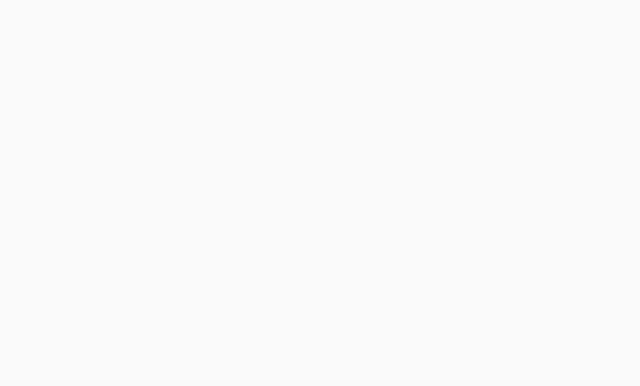
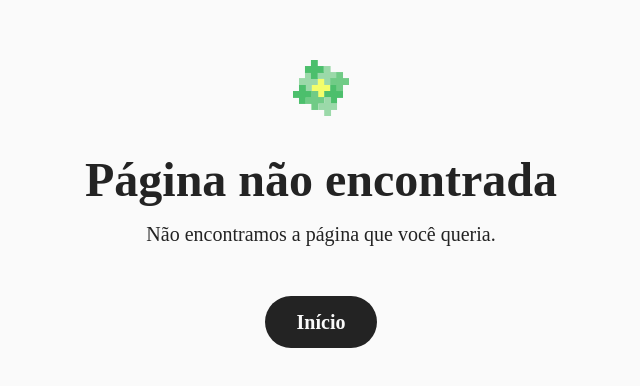
Before and after one commit to team-rbce/rbce, a React (Vite) app: page /nossos-projetos in a window 1280 px wide. Before the commit this address had no page. Shown: the part 196-582 px from the top of the page, without its empty margins (319-959 px from the left). Built offline with nearby package versions, Linux system fonts and the light colour scheme.

Commit message:
adding not found route

```diff
--- a/src/App.jsx
+++ b/src/App.jsx
@@ -2,12 +2,14 @@ import React from 'react';
 import { Route, Routes } from 'react-router-dom';
 import Home from './pages/Home/Home';
 import Layout from './pages/Layout/Layout';
+import NotFound from './pages/NotFound/NotFound';
 
 function App() {
   return (
     <Routes>
+      {/* Todos os elementos dentro desse router ja vao vir com o header e o footer, se preocupar em desenhar apenas o conteudo */}
       <Route path="/" element={ <Layout /> }>
-        {/* Todos os elementos dentro desse router ja vao vir com o header e o footer, se preocupar em desenhar apenas o conteudo */}
+
         <Route index element={ <Home /> } />
 
         {/* Colocar aqui a rota especifica e o componente referente a rota */}
@@ -16,8 +18,8 @@ function App() {
         {/* <Route path="/nossos-projetos" element={<About />} /> */}
         {/* <Route path="/linha-do-tempo" element={<About />} /> */}
         {/* <Route path="/time-de-desenvolvimento" element={<About />} /> */}
-        {/* <Route path="*" element={<NoMatch />} /> */}
       </Route>
+      <Route path="*" element={ <NotFound /> } />
     </Routes>
   );
 }
--- a/src/components/EmailModal/EmailModalForm.jsx
+++ b/src/components/EmailModal/EmailModalForm.jsx
@@ -30,7 +30,7 @@ export default function EmailModalForm({ setIsModalOpen }) {
 
   const handleSubmit = (event) => {
     event.preventDefault();
-    setUserMessage(initialUserMessage);
+    /* setUserMessage(initialUserMessage); */
     /* setIsModalOpen((prevState) => !prevState); */
   };
 
@@ -48,7 +48,7 @@ export default function EmailModalForm({ setIsModalOpen }) {
 
       <button
         type="submit"
-        className="text-white w-full py-3 rounded-md bg-color-tertiary hover:bg-color-primary mt-4 text-sm font-semibold shadow-custom disabled:bg-[black] disabled:cursor-not-allowed"
+        className="text-white w-full py-3 rounded-md bg-color-tertiary hover:bg-color-primary mt-4 text-sm font-semibold shadow-custom disabled:bg-color-logo-loghter disabled:cursor-not-allowed"
         disabled={ !verifyName(userMessage.name) || !verifyEmail(userMessage.email) || !verifyMessage(userMessage.message) }
       >
         Enviar
--- a/src/components/Header/Header.jsx
+++ b/src/components/Header/Header.jsx
@@ -1,31 +1,13 @@
 import React from 'react';
 import HeaderMenu from './HeaderMenu';
 import HeaderNav from './HeaderNav';
+import Logo from '../Logo/Logo';
 
 export default function Header() {
   return (
     <header className="flex px-3 py-4 justify-between items-center bg-background-primary-light sm:px-10 md:px-16 lg:px-24">
       <div className="flex items-center gap-2 text-[#3c4c41]">
-        <svg width="56" height="56" viewBox="0 0 56 56" fill="none" xmlns="http://www.w3.org/2000/svg">
-          <rect x="24.7939" y="12.0615" width="18.8092" height="6.89231" fill="#9BD9A9" />
-          <rect x="30.7788" y="24.9844" width="18.9538" height="6.83969" transform="rotate(-90 30.7788 24.9844)" fill="#9BD9A9" />
-          <rect x="18.3818" y="24.9844" width="18.8092" height="6.89231" fill="#F3FE6B" />
-          <rect x="24.3667" y="37.9076" width="18.9538" height="6.83969" transform="rotate(-90 24.3667 37.9076)" fill="#F3FE6B" />
-          <rect x="5.98486" y="18.0925" width="18.8092" height="6.89231" fill="#9BD9A9" />
-          <rect x="11.9697" y="31.0156" width="18.9538" height="6.83969" transform="rotate(-90 11.9697 31.0156)" fill="#9BD9A9" />
-          <rect y="31.0156" width="18.8092" height="6.89231" fill="#4CBF6C" />
-          <rect x="5.98486" y="43.9387" width="18.9538" height="6.83969" transform="rotate(-90 5.98486 43.9387)" fill="#4CBF6C" />
-          <rect x="11.9695" y="6.03076" width="18.8092" height="6.89231" fill="#4CBF6C" />
-          <rect x="17.9541" y="18.9539" width="18.9538" height="6.83969" transform="rotate(-90 17.9541 18.9539)" fill="#4CBF6C" />
-          <rect x="31.2061" y="31.0156" width="18.8092" height="6.89231" fill="#4CBF6C" />
-          <rect x="37.1909" y="43.9387" width="18.9538" height="6.83969" transform="rotate(-90 37.1909 43.9387)" fill="#4CBF6C" />
-          <rect x="37.1909" y="18.0925" width="18.8092" height="6.89231" fill="#70CB86" />
-          <rect x="43.1758" y="31.0156" width="18.9538" height="6.83969" transform="rotate(-90 43.1758 31.0156)" fill="#70CB86" />
-          <rect x="12.397" y="37.0463" width="18.8092" height="6.89231" fill="#70CB86" />
-          <rect x="18.3818" y="49.9692" width="18.9538" height="6.83969" transform="rotate(-90 18.3818 49.9692)" fill="#70CB86" />
-          <rect x="25.2212" y="43.077" width="18.8092" height="6.89231" fill="#9BD9A9" />
-          <rect x="31.2061" y="56.0001" width="18.9538" height="6.83969" transform="rotate(-90 31.2061 56.0001)" fill="#9BD9A9" />
-        </svg>
+        <Logo />
         <h1 className="font-LibreFranklinItalic font-black text-4xl tracking-tighter">rbce</h1>
       </div>
       <div className="font-LibreFranklin text-background-primary-dark">
--- /dev/null
+++ b/src/components/Logo/Logo.jsx
@@ -0,0 +1,26 @@
+import React from 'react';
+
+export default function Logo() {
+  return (
+    <svg width="56" height="56" viewBox="0 0 56 56" fill="none" xmlns="http://www.w3.org/2000/svg">
+      <rect x="24.7939" y="12.0615" width="18.8092" height="6.89231" fill="#9BD9A9" />
+      <rect x="30.7788" y="24.9844" width="18.9538" height="6.83969" transform="rotate(-90 30.7788 24.9844)" fill="#9BD9A9" />
+      <rect x="18.3818" y="24.9844" width="18.8092" height="6.89231" fill="#F3FE6B" />
+      <rect x="24.3667" y="37.9076" width="18.9538" height="6.83969" transform="rotate(-90 24.3667 37.9076)" fill="#F3FE6B" />
+      <rect x="5.98486" y="18.0925" width="18.8092" height="6.89231" fill="#9BD9A9" />
+      <rect x="11.9697" y="31.0156" width="18.9538" height="6.83969" transform="rotate(-90 11.9697 31.0156)" fill="#9BD9A9" />
+      <rect y="31.0156" width="18.8092" height="6.89231" fill="#4CBF6C" />
+      <rect x="5.98486" y="43.9387" width="18.9538" height="6.83969" transform="rotate(-90 5.98486 43.9387)" fill="#4CBF6C" />
+      <rect x="11.9695" y="6.03076" width="18.8092" height="6.89231" fill="#4CBF6C" />
+      <rect x="17.9541" y="18.9539" width="18.9538" height="6.83969" transform="rotate(-90 17.9541 18.9539)" fill="#4CBF6C" />
+      <rect x="31.2061" y="31.0156" width="18.8092" height="6.89231" fill="#4CBF6C" />
+      <rect x="37.1909" y="43.9387" width="18.9538" height="6.83969" transform="rotate(-90 37.1909 43.9387)" fill="#4CBF6C" />
+      <rect x="37.1909" y="18.0925" width="18.8092" height="6.89231" fill="#70CB86" />
+      <rect x="43.1758" y="31.0156" width="18.9538" height="6.83969" transform="rotate(-90 43.1758 31.0156)" fill="#70CB86" />
+      <rect x="12.397" y="37.0463" width="18.8092" height="6.89231" fill="#70CB86" />
+      <rect x="18.3818" y="49.9692" width="18.9538" height="6.83969" transform="rotate(-90 18.3818 49.9692)" fill="#70CB86" />
+      <rect x="25.2212" y="43.077" width="18.8092" height="6.89231" fill="#9BD9A9" />
+      <rect x="31.2061" y="56.0001" width="18.9538" height="6.83969" transform="rotate(-90 31.2061 56.0001)" fill="#9BD9A9" />
+    </svg>
+  );
+}
--- /dev/null
+++ b/src/pages/NotFound/NotFound.jsx
@@ -0,0 +1,16 @@
+import React from 'react';
+import { Link } from 'react-router-dom';
+import Logo from '../../components/Logo/Logo';
+
+export default function NotFound() {
+  return (
+    <div className="flex items-center justify-center flex-col w-full h-screen gap-10">
+      <Logo />
+      <div className="flex flex-col justify-center items-center gap-4">
+        <p className="text-background-primary-dark text-5xl font-extrabold text-center">Página não encontrada</p>
+        <p className="text-background-primary-dark text-lg md:text-xl text-center">Não encontramos a página que você queria.</p>
+        <Link to="/" className="bg-background-primary-dark p-3 text-background-primary-light font-semibold px-8 rounded-full mt-8 md:text-xl">Início</Link>
+      </div>
+    </div>
+  );
+}
```
